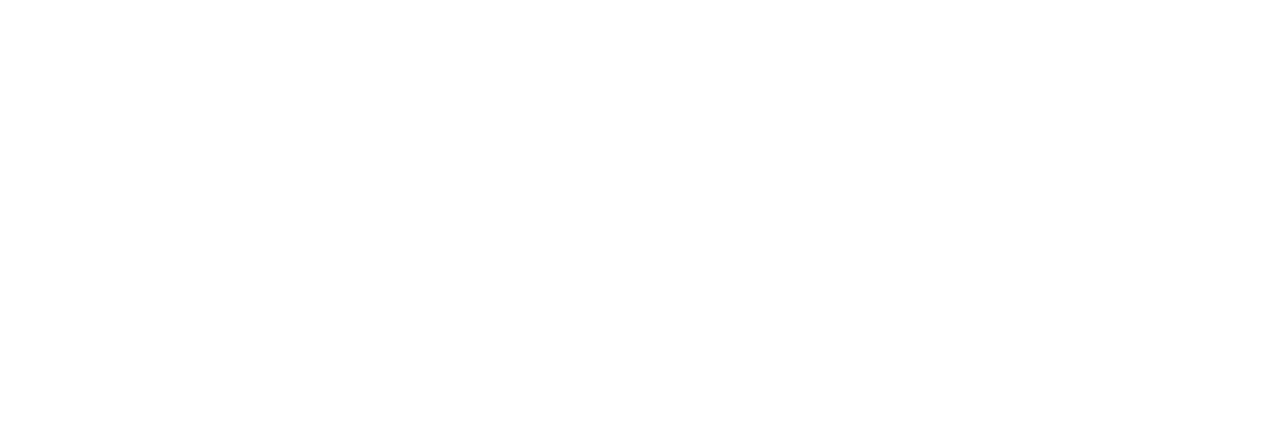
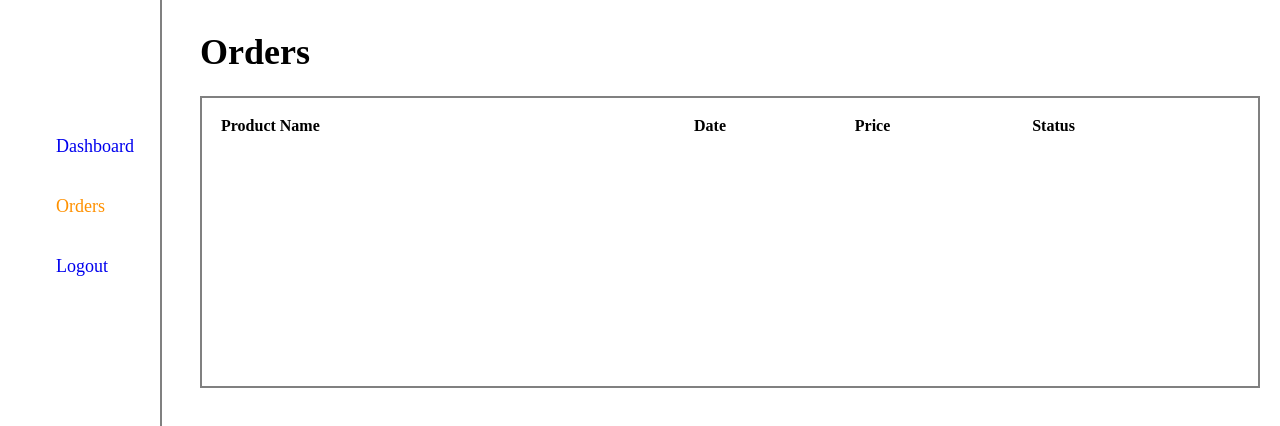
Before and after one commit to FrederickOB/FE_Submission02, a plain HTML site: page orders.html in a window 1280 px wide. Shown: the top 426 px of the page. Drawn offline with Linux system fonts and the light colour scheme.

Commit message:
orders ui

```diff
--- a/orders.html
+++ b/orders.html
@@ -0,0 +1,36 @@
+<!DOCTYPE html>
+<html lang="en">
+  <head>
+    <meta charset="UTF-8" />
+    <meta http-equiv="X-UA-Compatible" content="IE=edge" />
+    <meta name="viewport" content="width=device-width, initial-scale=1.0" />
+    <title>Dashboard</title>
+    <link rel="stylesheet" href="/styles/orders.css" />
+    <link rel="stylesheet" href="/styles/sideabar.css" />
+  </head>
+  <body>
+    <nav class="sidebar">
+      <div class="logo"></div>
+      <ul>
+        <li><a href="/dashboard.html">Dashboard</a></li>
+        <li class="active"><a href="#">Orders</a></li>
+        <li><a href="/index.html">Logout</a></li>
+      </ul>
+    </nav>
+    <div class="content_container">
+      <h1 class="heading">Orders</h1>
+      <div class="table_container">
+        <div class="">
+          <table class=" ">
+            <tr class=" ">
+              <th class=" ">Product Name</th>
+              <th class=" ">Date</th>
+              <th class=" ">Price</th>
+              <th class=" ">Status</th>
+            </tr>
+          </table>
+        </div>
+      </div>
+    </div>
+  </body>
+</html>
--- /dev/null
+++ b/styles/orders.css
@@ -0,0 +1,21 @@
+.table_container {
+    border: 2px solid gray;
+    width: 100%;
+    height: 16rem;
+    padding: 1rem;
+  }
+
+  .heading {
+    font-size: 2.25rem /* 36px */;
+    line-height: 2.5rem /* 40px */;
+  }
+
+  table {
+    width: 100%;
+    height: 100%;
+  }
+  table tr,
+  table th {
+    text-align: left;
+    text-transform: capitalize;
+  }
--- a/styles/sideabar.css
+++ b/styles/sideabar.css
@@ -56,3 +56,10 @@ cursor: pointer;
   nav ul li a:hover{
     color: #ff7b00;
   }
+
+  .content_container {
+    width: 80vw;
+    padding: 0 4rem;
+    margin: 2rem 0;
+    margin-left: 10vw;
+  }
```
Also changed, not shown: dashboard.html (+3 -3 lines), styles/dashboard.css (+0 -7 lines).
